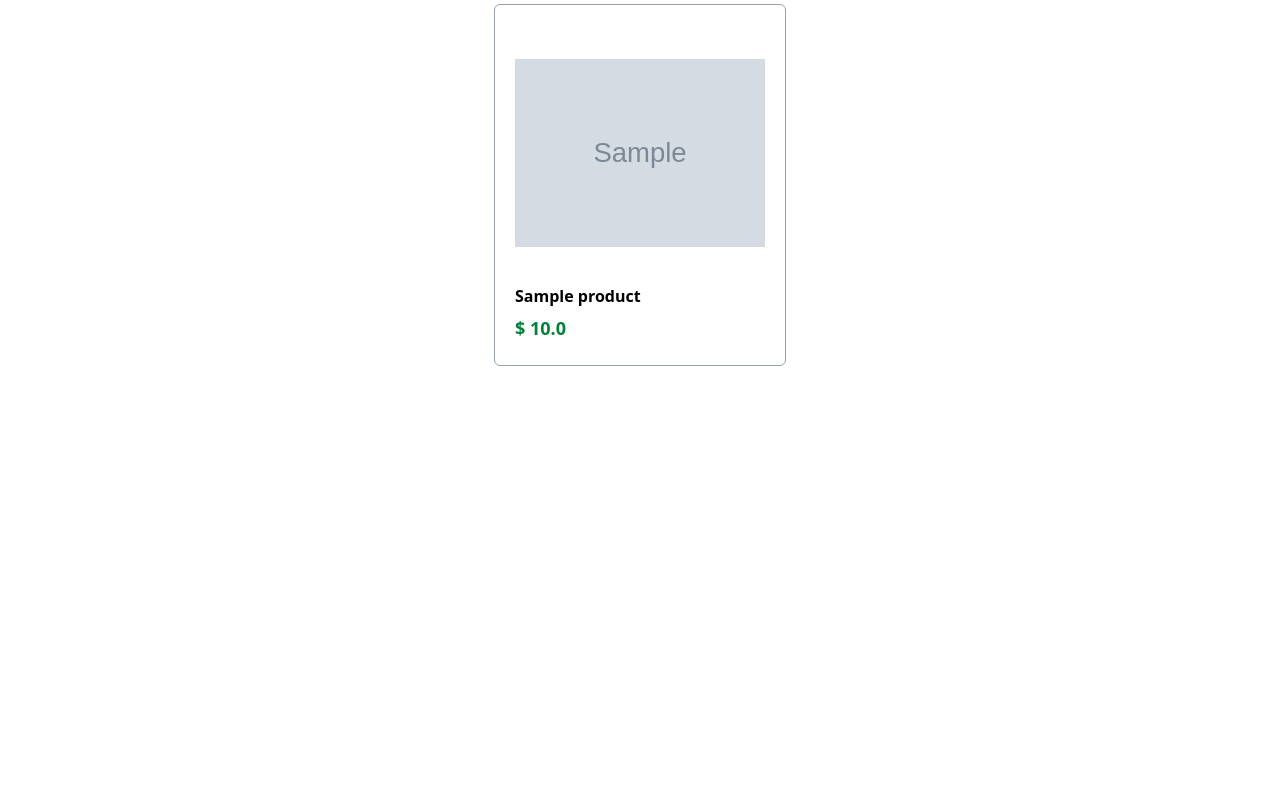
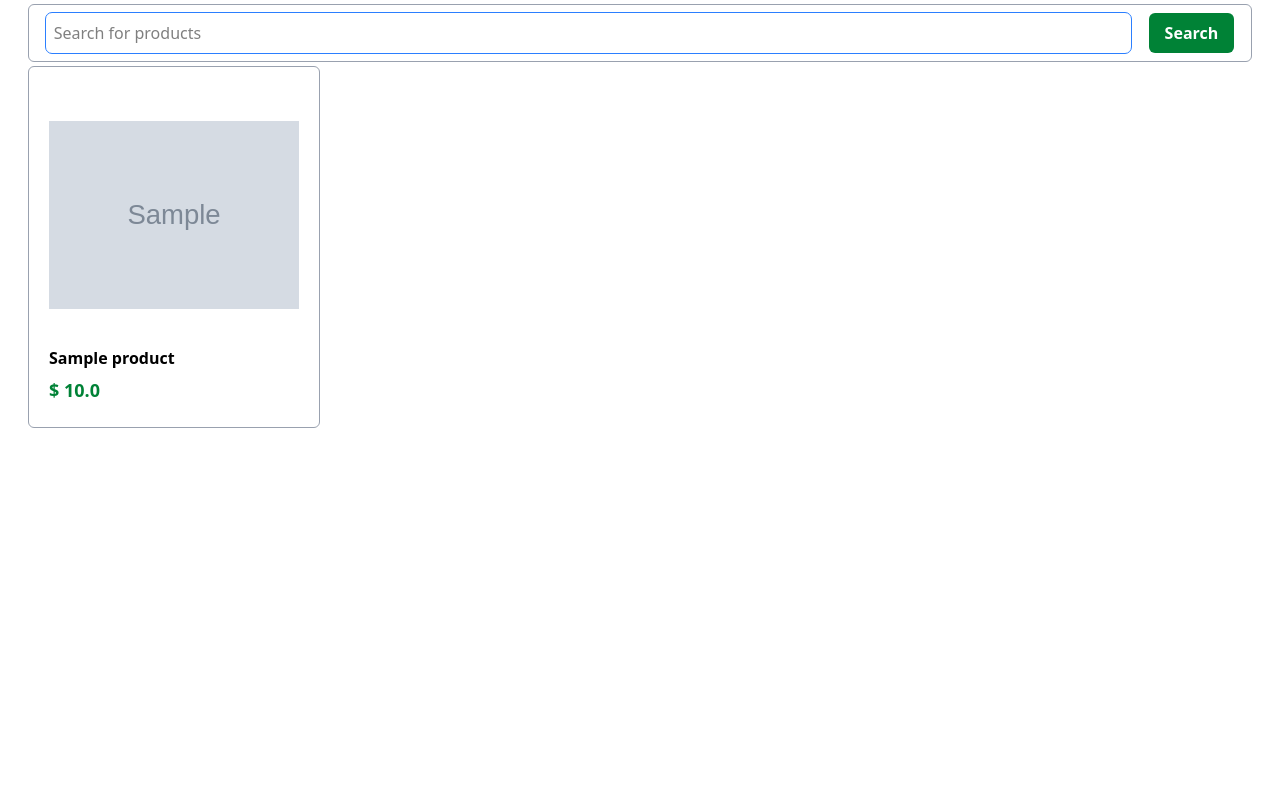
Before and after one commit to ErikEvertonRodrigues/ecommerce_Django, a Django app: page / in a window 1280 px wide. Run offline with Django 5.2, Linux system fonts and the light colour scheme; tables that the repository leaves empty hold one stand-in row (values such as "Sample post"); grey boxes marked "Sample" are stand-in pictures; style sheets or scripts are compiled from the project's sources.

Commit message:
Add search functionality

```diff
--- a/shop/templates/shop/index.html
+++ b/shop/templates/shop/index.html
@@ -8,8 +8,14 @@
     <title>Document</title>
 </head>
 <body>
-    <main class="flex justify-center">
-        <section class="h-screen flex gap-1 p-1 m-auto">
+    <main class="p-1">
+        <form class="max-w-[1224px] w-[100%] m-auto border-1 border-gray-400 rounded-md mb-1 p-2 flex justify-around">
+            <input class="w-[90%] p-2 outline-1 outline-blue-500 rounded-md focus:outline-2 focus:outline-blue-400"
+             type="search" placeholder="Search for products" name="item_name" id="">
+            <button class="bg-green-700 text-white px-4 rounded-md font-bold cursor-pointer" type="submit">Search</button>
+        </form>
+        <section class="max-w-[1224px] m-auto">
+            <div class="w-[100%] flex justify-between">
                 {% for product in products %}
                     <div class="box-content border-1 p-5 border-gray-400 rounded-md h-[20em] flex flex-col justify-around">
                         <img class="h-[250px] w-[250px] object-contain" src="{{ product.image }}" alt="{{ product.title }} image">
@@ -17,6 +23,7 @@
                         <p class="font-black text-green-700 text-lg">$ {{ product.price }}</p>
                     </div>
                 {% endfor %}
+            </div>
         </section>
     </main>
 </body>
--- a/shop/views.py
+++ b/shop/views.py
@@ -5,4 +5,10 @@ from .models import Product
 
 def index(request):
     products = Product.objects.all()
+
+    item_name = request.GET.get('item_name')
+
+    if item_name != '' and item_name is not None:
+        products = products.filter(title__icontains=item_name)
+
     return render(request, 'shop/index.html', {'products': products})
```
Lines whose indentation alone changed are shown as unchanged.
